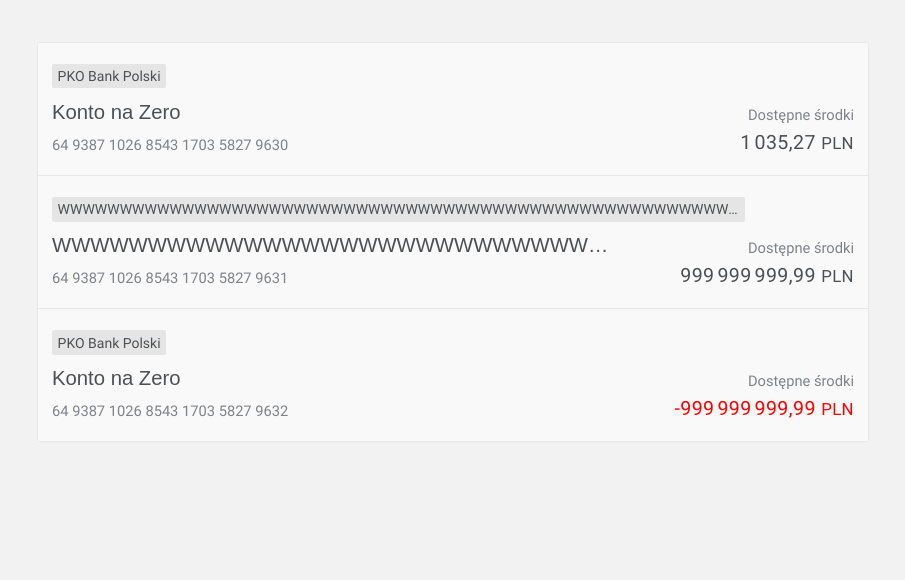
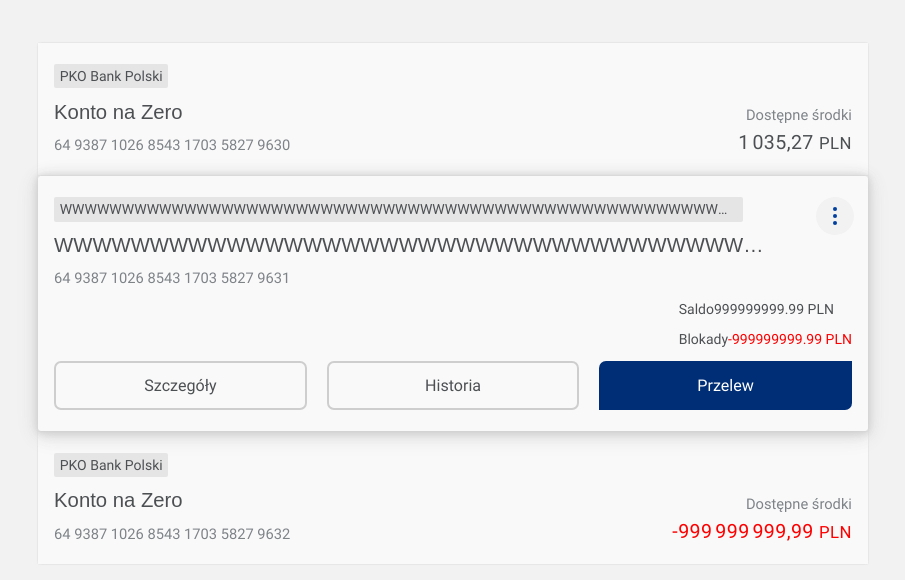
Before and after one commit to e-victoria/accordion-recruitment, an Angular app: page / in a window 1280 px wide. Both pictures are taken after a click on the button 519 px from the left and 245 px from the top of the page. Shown: the top 580 px of the page, without its empty margins (187-1092 px from the left). Built offline with nearby package versions, Linux system fonts and the light colour scheme.

Commit message:
Show additional info onclick

```diff
--- a/src/app/accordion/Accordion.model.ts
+++ b/src/app/accordion/Accordion.model.ts
@@ -9,4 +9,5 @@ export default interface Accordion {
   blocked_amount: number;
   available_amount: number;
   bank: string;
+  canTransfer: boolean;
 }
--- a/src/app/accordion/accordion.component.html
+++ b/src/app/accordion/accordion.component.html
@@ -1,19 +1,40 @@
 <section class="section">
   <h1 class="visually-hidden">Account</h1>
-  <div class="accordion">
+  <div #accordionEl class="accordion">
+    <div #infoBtn class="accordion__info-btn hidden">
+      <span></span>
+      <span></span>
+      <span></span>
+    </div>
     <p class="accordion__bank">{{ accordion.bank }}</p>
     <div class="accordion__wrapper">
       <div class="accordion__info">
         <h2 class="accordion__header">
-          <button class="accordion__header-btn">
+          <button class="accordion__header-btn" (click)="showDetails()" type="button">
             {{ accordion.title }}
           </button>
         </h2>
         <p class="accordion__account">{{ accordion.account_number }}</p>
       </div>
-      <div class="accordion__balance balance">
+      <div #balance class="accordion__balance balance">
         <h3 class="balance__header">Dostępne środki</h3>
         <p class="balance__available {{ accordion.available_amount < 0 ? 'balance__available--negative' : '' }}">{{ accordion.available_amount.toLocaleString('fr') }} <span class="balance__currency">{{ accordion.currency }}</span></p>
+      </div>
+      <div #additionalInfo class="accordion__additional-info additional-info hidden">
+        <div class="additional-info__balance-wrapper">
+          <div class="additional-info__balance">
+            <p class="additional-info__balance-item">Saldo<span class="{{ accordion.balance < 0 ? 'balance__available--negative' : '' }}">{{ accordion.balance }} {{ accordion.currency }}</span></p>
+            <p class="additional-info__balance-item">Blokady<span class="{{ accordion.blocked_amount < 0 ? 'balance__available--negative' : '' }}">{{ accordion.blocked_amount }} {{ accordion.currency }}</span></p>
+          </div>
+          <div class="additional-info__balance">
+
+          </div>
+        </div>
+        <div class="additional-info__btn-wrapper">
+          <button class="additional-info__btn" type="button">Szczegóły</button>
+          <button class="additional-info__btn" type="button">Historia</button>
+          <button *ngIf="accordion.canTransfer" class="additional-info__btn additional-info__btn--transfer" type="button">Przelew</button>
+        </div>
       </div>
     </div>
   </div>
--- a/src/app/accordion/accordion.component.scss
+++ b/src/app/accordion/accordion.component.scss
@@ -1,9 +1,18 @@
 @import "../../assets/scss/variables";
 
 .accordion {
+  position: relative;
   display: flex;
   flex-direction: column;
-  padding: 1.5rem 1rem;
+  padding: 1.5rem 1.15rem;
+}
+
+.accordion--expanded {
+  box-shadow: 0 1px 6px darken($accordion-border-color, 10%),
+              0 2px 12px darken($accordion-border-color, 6%),
+              0 3px 18px darken($accordion-border-color, 3%),
+              0 4px 25px $accordion-border-color;
+  border-radius: 3px;
 }
 
 .accordion__wrapper {
@@ -11,9 +20,39 @@
   grid-template-columns: 70% 30%;
 }
 
+.accordion--expanded .accordion__wrapper {
+  display: flex;
+  flex-direction: column;
+}
+
 .accordion__info {
   display: flex;
   flex-direction: column;
+}
+
+.accordion__info-btn {
+  width: 38px;
+  height: 38px;
+  position: absolute;
+  top: 1.5rem;
+  right: 1rem;
+  display: flex;
+  flex-direction: column;
+  justify-content: center;
+  align-items: center;
+  border-radius: 50%;
+  background-color: $body-background-color;
+
+  & span {
+    width: 4px;
+    height: 4px;
+    background-color: lighten($blue, 8%);
+    border-radius: 50%;
+  }
+
+  & span:not(:last-child) {
+    margin-bottom: 3px;
+  }
 }
 
 .balance {
@@ -47,6 +86,10 @@
 .accordion__header {
   margin: 0;
   margin-bottom: 0.9rem;
+}
+
+.accordion--expanded .accordion__header {
+  width: 90%;
 }
 
 .accordion__header-btn {
@@ -85,3 +128,41 @@
   margin: 0;
   color: lighten($default-font-color, 20%);
 }
+
+.additional-info {
+  display: flex;
+  flex-direction: column;
+}
+
+.additional-info__balance-wrapper {
+  align-self: flex-end;
+}
+
+.additional-info__btn-wrapper {
+  display: flex;
+  justify-content: flex-end
+}
+
+.additional-info__btn {
+  width: 32.5%;
+  padding: 0.9rem 0;
+  font-family: 'Roboto', sans-serif;
+  font-size: 1.15rem;
+  color: $default-font-color;
+  border-radius: 7px;
+  box-sizing: border-box;
+  cursor: pointer;
+  background-color: transparent;
+  border: 0.17rem solid darken($accordion-border-color, 10%);
+
+  &:not(:first-child) {
+    margin-left: calc(100% - (32.5% * 3));
+  }
+}
+
+.additional-info__btn--transfer {
+  color: #ffffff;
+  background-color: $blue;
+  border-radius: 7px 0 7px 0;
+  border: none;
+}
--- a/src/app/accordion/accordion.component.ts
+++ b/src/app/accordion/accordion.component.ts
@@ -1,4 +1,4 @@
-import {Component, Input, OnInit} from '@angular/core';
+import {Component, ElementRef, Input, OnInit, ViewChild} from '@angular/core';
 import Accordion from './Accordion.model';
 import {AccordionService} from './accordion.service';
 
@@ -12,6 +12,14 @@ export class AccordionComponent implements OnInit {
   @Input('id')
   id: string;
   accordion: Accordion;
+  @ViewChild('balance')
+  private balanceContainer: ElementRef;
+  @ViewChild('accordionEl')
+  private accordionEl: ElementRef;
+  @ViewChild('additionalInfo')
+  private additionalInfo: ElementRef;
+  @ViewChild('infoBtn')
+  private infoBtn: ElementRef;
 
   constructor(private accordionService: AccordionService) { }
 
@@ -23,4 +31,11 @@ export class AccordionComponent implements OnInit {
     this.accordion = this.accordionService.getAccountById(this.id);
   }
 
+  showDetails(): void {
+    this.balanceContainer.nativeElement.classList.toggle('hidden');
+    this.accordionEl.nativeElement.classList.toggle('accordion--expanded');
+    this.additionalInfo.nativeElement.classList.toggle('hidden');
+    this.infoBtn.nativeElement.classList.toggle('hidden');
+  }
+
 }
--- a/src/app/accounts.json
+++ b/src/app/accounts.json
@@ -11,7 +11,8 @@
     "renewable_limit": {
       "overall": "",
       "used": ""
-    }
+    },
+    "canTransfer": false
   },
   {
     "id": "1",
@@ -25,7 +26,8 @@
     "renewable_limit": {
       "overall": "999999999.99",
       "used": "0"
-    }
+    },
+    "canTransfer": true
   },
   {
     "id": "2",
@@ -39,6 +41,7 @@
     "renewable_limit": {
       "overall": "",
       "used": ""
-    }
+    },
+    "canTransfer": false
   }
 ]
--- a/src/app/app.module.ts
+++ b/src/app/app.module.ts
@@ -5,7 +5,8 @@ import { Approutes } from './app-routing.module';
 import { AppComponent } from './app.component';
 import { AccordionComponent } from './accordion/accordion.component';
 import { AccordionListComponent } from './accordion-list/accordion-list.component';
-import {RouterModule} from '@angular/router';
+import { RouterModule } from '@angular/router';
+import { CommonModule } from '@angular/common';
 
 @NgModule({
   declarations: [
@@ -15,6 +16,7 @@ import {RouterModule} from '@angular/router';
   ],
   imports: [
     BrowserModule,
+    CommonModule,
     RouterModule.forRoot(Approutes),
   ],
   providers: [],
--- a/src/assets/scss/variables.scss
+++ b/src/assets/scss/variables.scss
@@ -1,4 +1,5 @@
 $body-background-color: #F2F2F2;
+$blue: #002E76;
 $accordion-background-color: #F9F9F9;
 $accordion-border-color: #e7e7e7;
 $accordion-bank-background: #e5e5e5;
--- a/src/styles.scss
+++ b/src/styles.scss
@@ -32,3 +32,7 @@ body {
   white-space: nowrap;
   width: 1px;
 }
+
+.hidden {
+  display: none !important;
+}
```
